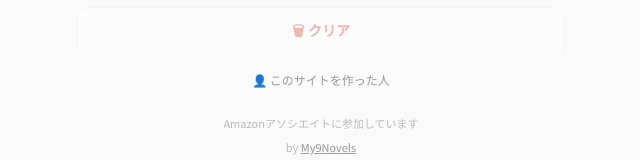
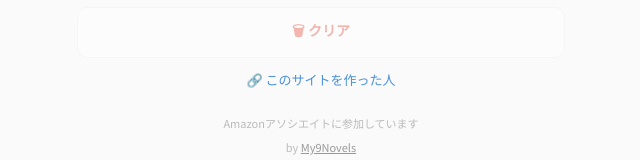
Before and after one commit to monayoblog/my9novels, a React (Vite) app: page / in a window 1280 px wide. Shown: the part 1055-1215 px from the top of the page, without its empty margins (319-959 px from the left). Built offline with nearby package versions, Linux system fonts and the light colour scheme.

Commit message:
Update App.jsx

```diff
--- a/src/App.jsx
+++ b/src/App.jsx
@@ -833,7 +833,7 @@ export default function App() {
 
         {/* このサイトを作った人 */}
         <div style={{ textAlign: "center", marginTop: 8 }}>
-          <a href="https://x.com/monayoblog/status/2030047055947919868" target="_blank" rel="noopener noreferrer" style={{ fontSize: 12, color: "#999", textDecoration: "none" }}>👤 このサイトを作った人</a>
+          <a href="https://x.com/monayoblog/status/2030047055947919868" target="_blank" rel="noopener noreferrer" style={{ fontSize: 13, color: "#4a90d9", textDecoration: "none" }}>🔗 このサイトを作った人</a>
         </div>
 
         {/* 注意書き */}
```
